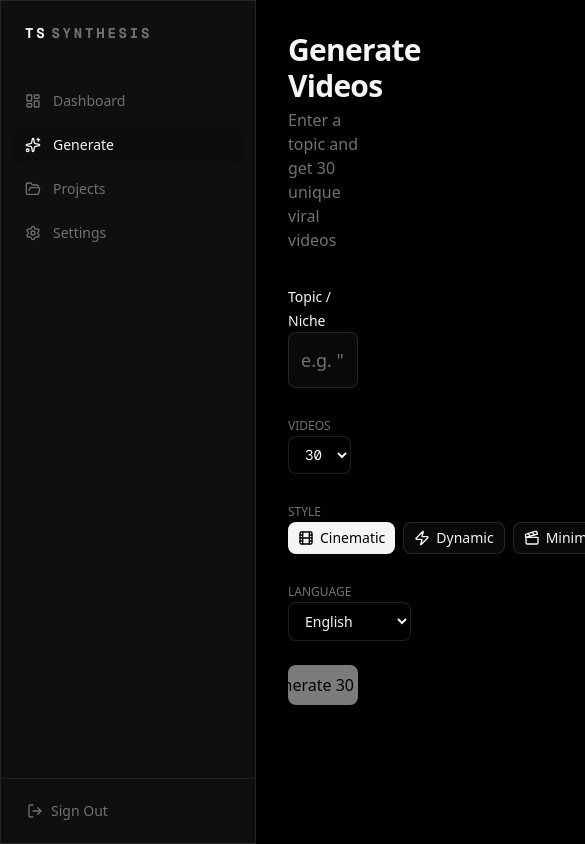
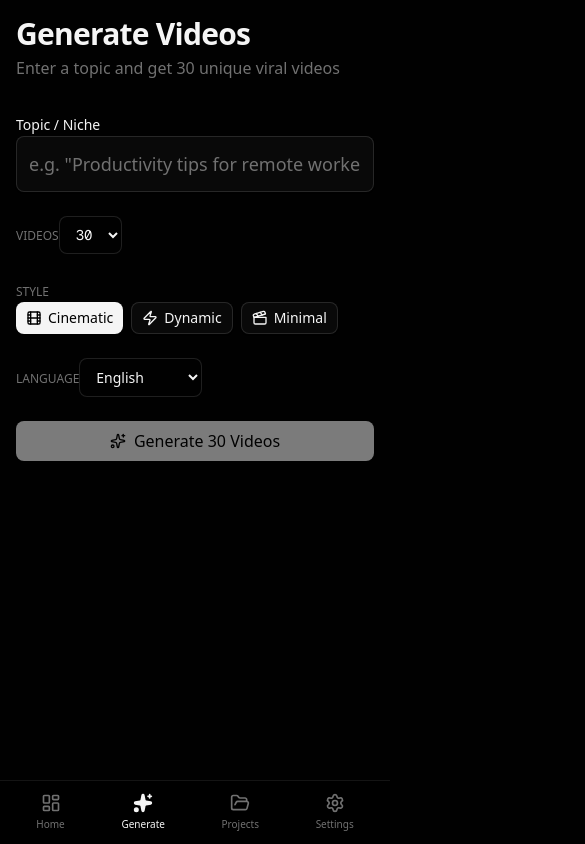
Before and after one commit to andreynaasulin-del/trendsynthesis, a Next.js app: page /generate in a window 390 px wide. Shown: the top 844 px of the page, 585 px wide, since content can reach past the window. Built offline with nearby package versions, Linux system fonts and the light colour scheme.

Commit message:
Feat: Add Mobile Navigation and Responsive Layout

```diff
--- a/src/app/(dashboard)/layout.tsx
+++ b/src/app/(dashboard)/layout.tsx
@@ -1,4 +1,5 @@
 import { Sidebar } from "@/components/dashboard/sidebar";
+import { MobileNav } from "@/components/dashboard/mobile-nav";
 
 export default function DashboardLayout({
   children,
@@ -7,8 +8,16 @@ export default function DashboardLayout({
 }) {
   return (
     <div className="min-h-screen">
-      <Sidebar />
-      <main className="ml-64 min-h-screen p-8">{children}</main>
+      {/* Desktop Sidebar */}
+      <Sidebar className="hidden md:flex" />
+
+      {/* Mobile Bottom Navigation */}
+      <MobileNav />
+
+      {/* Main Content Area */}
+      <main className="min-h-screen p-4 pb-24 md:ml-64 md:p-8 md:pb-8">
+        {children}
+      </main>
     </div>
   );
 }
--- /dev/null
+++ b/src/components/dashboard/mobile-nav.tsx
@@ -0,0 +1,40 @@
+"use client";
+
+import Link from "next/link";
+import { usePathname } from "next/navigation";
+import { LayoutDashboard, Sparkles, FolderOpen, Settings } from "lucide-react";
+import { cn } from "@/lib/utils";
+
+const navItems = [
+    { label: "Home", href: "/dashboard", icon: LayoutDashboard },
+    { label: "Generate", href: "/generate", icon: Sparkles },
+    { label: "Projects", href: "/projects", icon: FolderOpen },
+    { label: "Settings", href: "/settings", icon: Settings },
+];
+
+export function MobileNav() {
+    const pathname = usePathname();
+
+    return (
+        <nav className="fixed bottom-0 left-0 right-0 z-50 flex h-16 items-center justify-around border-t border-border bg-background/80 px-2 backdrop-blur-lg md:hidden">
+            {navItems.map((item) => {
+                const isActive = pathname === item.href;
+                return (
+                    <Link
+                        key={item.href}
+                        href={item.href}
+                        className={cn(
+                            "flex flex-col items-center justify-center gap-1 rounded-lg px-3 py-1.5 text-[10px] font-medium transition-colors",
+                            isActive
+                                ? "text-primary"
+                                : "text-muted-foreground hover:text-foreground"
+                        )}
+                    >
+                        <item.icon className={cn("h-5 w-5", isActive && "fill-current")} />
+                        <span>{item.label}</span>
+                    </Link>
+                );
+            })}
+        </nav>
+    );
+}
--- a/src/components/dashboard/sidebar.tsx
+++ b/src/components/dashboard/sidebar.tsx
@@ -14,7 +14,7 @@ const navItems = [
   { label: "Settings", href: "/settings", icon: Settings },
 ];
 
-export function Sidebar() {
+export function Sidebar({ className }: { className?: string }) {
   const pathname = usePathname();
 
   async function handleLogout() {
@@ -24,7 +24,7 @@ export function Sidebar() {
   }
 
   return (
-    <aside className="glass-strong fixed left-0 top-0 z-40 flex h-screen w-64 flex-col border-r border-border">
+    <aside className={cn("glass-strong fixed left-0 top-0 z-40 flex h-screen w-64 flex-col border-r border-border", className)}>
       {/* Logo */}
       <div className="flex h-16 items-center px-6">
         <Link
```
